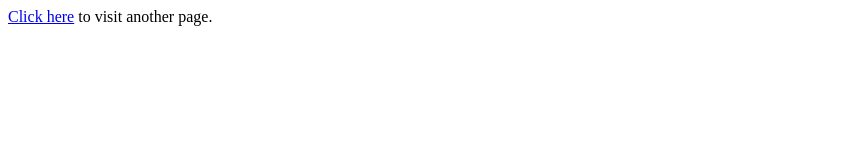
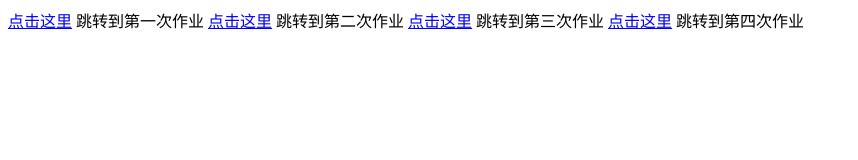
Before and after one commit to qcymyg/qcymyg.github.io, a plain HTML site: page 20213645/guoxinyi/index.html in a window 1280 px wide. Shown: the whole page, without its empty margins (0-858 px from the left). Drawn offline with Linux system fonts and the light colour scheme.

Commit message:
Update index.html

```diff
--- a/20213645/guoxinyi/index.html
+++ b/20213645/guoxinyi/index.html
@@ -5,6 +5,9 @@
     <title>个人网站</title>
 </head>
 <body>
-    <a href="20213645-20230915.html">Click here</a> to visit another page.
+    <a href="Untitled1.html">点击这里</a> 跳转到第一次作业
+    <a href="20213645-20230915.html">点击这里</a> 跳转到第二次作业
+    <a href="20213645-20230919.html">点击这里</a> 跳转到第三次作业
+    <a href="20213645-20230926.html">点击这里</a> 跳转到第四次作业
 </body>
 </html>
```
